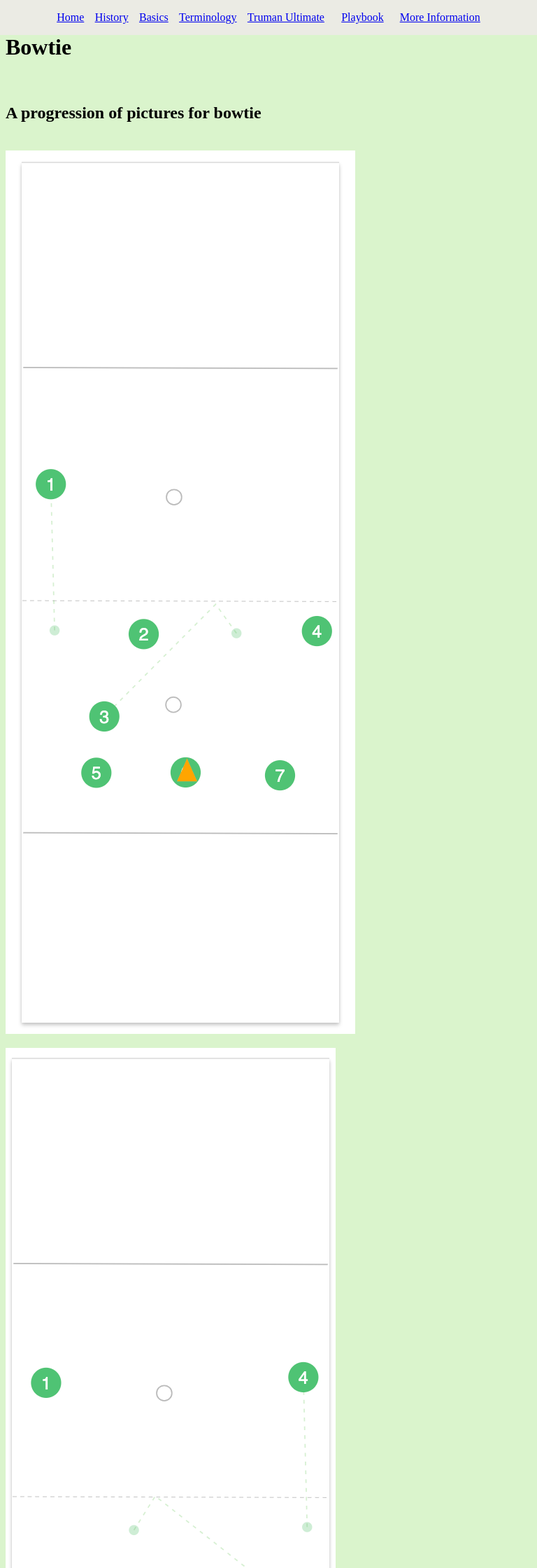
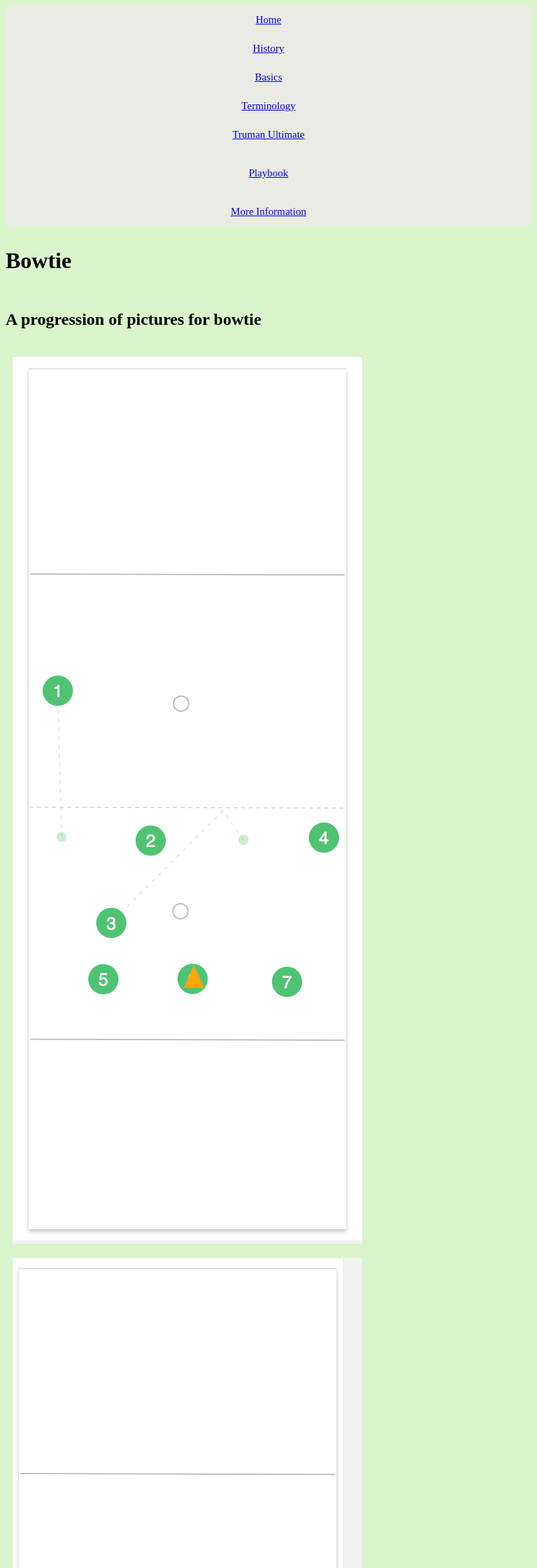
Before and after one commit to eileenfinley/project1, a PHP site: page /page6.html in a window 768 px wide. Shown: the top 2240 px of the page at 70% size. Run offline with PHP 8.4, Linux system fonts and the light colour scheme.

Commit message:
responsive navbar + adjusted pictures

```diff
--- a/mobile.css
+++ b/mobile.css
@@ -1,6 +1,6 @@
 @media (max-width: 769px){
     nav{
-        position: fixed;
+        position: static;
         top: 0;
         left: 0;
         right: 0;
@@ -17,6 +17,11 @@
 
     nav *{
         display: inline;
+    }
+
+    .topnav a{
+        display: block;
+        padding: 12px;
     }
 
     .dropdown .dropbtn {
@@ -72,7 +77,7 @@
 
     .grid-container{
         display: grid;
-        gap: 20px;
+        gap: 10px;
         grid-template-areas:
         'topnav, topnav, topnav'
         'header, header, header'
@@ -119,6 +124,19 @@
       font-size: 16px;
     }
 
+    .container-plays{
+      display: flex;
+      flex-wrap: wrap;
+    }
+
+    .container-plays > div{
+      background-color: #f1f1f1;
+      width: 500px;
+      margin: 10px;
+      line-height: 20px;
+      font-size: 16px;
+    }
+
     img{
         max-width: 100%;
     }
--- a/page1.html
+++ b/page1.html
@@ -1,6 +1,8 @@
 <!DOCTYPE html>
 <html lang ="en">
-<link rel = "stylesheet" href = "style.css">
+<link rel = "stylesheet" href = "style.css" media = "screen and (min-width:769px)"/>
+<link rel = "stylesheet" href = "mobile.css" media = "screen and (max-width: 480px)"/>
+<link rel = "stylesheet" href = "tablet.css" media = "screen and (min-width:481px) and (max-width:768px)"/>
 
 <html>
     <head>
--- a/page2.html
+++ b/page2.html
@@ -1,6 +1,8 @@
 <!DOCTYPE html>
 <html lang ="en">
-<link rel = "stylesheet" href = "style.css">
+<link rel = "stylesheet" href = "style.css" media = "screen and (min-width:769px)"/>
+<link rel = "stylesheet" href = "mobile.css" media = "screen and (max-width: 480px)"/>
+<link rel = "stylesheet" href = "tablet.css" media = "screen and (min-width:481px) and (max-width:768px)"/>
 
 <html>
     <head>
--- a/page3.html
+++ b/page3.html
@@ -1,6 +1,8 @@
 <!DOCTYPE html>
 <html lang ="en">
-<link rel = "stylesheet" href = "style.css">
+<link rel = "stylesheet" href = "style.css" media = "screen and (min-width:769px)"/>
+<link rel = "stylesheet" href = "mobile.css" media = "screen and (max-width: 480px)"/>
+<link rel = "stylesheet" href = "tablet.css" media = "screen and (min-width:481px) and (max-width:768px)"/>
 
 <html>
     <head>
--- a/page5.html
+++ b/page5.html
@@ -1,6 +1,8 @@
 <!DOCTYPE html>
 <html lang ="en">
-<link rel = "stylesheet" href = "style.css"/>
+<link rel = "stylesheet" href = "style.css" media = "screen and (min-width:769px)"/>
+<link rel = "stylesheet" href = "mobile.css" media = "screen and (max-width: 480px)"/>
+<link rel = "stylesheet" href = "tablet.css" media = "screen and (min-width:481px) and (max-width:768px)"/>
 
 <html>
     <head>
--- a/page6.html
+++ b/page6.html
@@ -1,6 +1,8 @@
 <!DOCTYPE html>
 <html lang ="en">
-<link rel = "stylesheet" href = "style.css">
+<link rel = "stylesheet" href = "style.css" media = "screen and (min-width:769px)"/>
+<link rel = "stylesheet" href = "mobile.css" media = "screen and (max-width: 480px)"/>
+<link rel = "stylesheet" href = "tablet.css" media = "screen and (min-width:481px) and (max-width:768px)"/>
 
 <html>
     <head>
@@ -33,11 +35,20 @@
             </div>
 
             <h2>A progression of pictures for bowtie</h2>
-            <img src = "bowtie1.png" alt = "first step of bowtie"/>
-            <img src = "bowtie2.png" alt = "second step of bowtie"/>
-            <img src = "bowtie3.png" alt = "third step of bowtie"/>
-            <img src = "bowtie4.png" alt = "forth step of bowtie"/>
-        </div>
+            <div class = "container-plays">
+                <div class = "a">
+                  <img src = "bowtie1.png" alt = "first step of bowtie"/>
+                </div>
+                <div class = "b">
+                  <img src = "bowtie2.png" alt = "second step of bowtie"/>
+                </div>
+                <div class = "c">
+                    <img src = "bowtie3.png" alt = "third step of bowtie"/>
+                </div>
+                <div class = "d">
+                    <img src = "bowtie4.png" alt = "forth step of bowtie"/>
+                </div>
+            </div>
 
     </body>
 </html>
--- a/page9.html
+++ b/page9.html
@@ -1,6 +1,8 @@
 <!DOCTYPE html>
 <html lang ="en">
-<link rel = "stylesheet" href = "style.css">
+<link rel = "stylesheet" href = "style.css" media = "screen and (min-width:769px)"/>
+<link rel = "stylesheet" href = "mobile.css" media = "screen and (max-width: 480px)"/>
+<link rel = "stylesheet" href = "tablet.css" media = "screen and (min-width:481px) and (max-width:768px)"/>
 
 <html>
     <head>
--- a/style.css
+++ b/style.css
@@ -121,6 +121,19 @@ caption{
   font-size: 16px;
 }
 
+.container-plays{
+  display: flex;
+  flex-wrap: wrap;
+}
+
+.container-plays > div{
+  background-color: #f1f1f1;
+  width: 500px;
+  margin: 10px;
+  line-height: 20px;
+  font-size: 16px;
+}
+
 figure{
   transform: skew(20deg);
 }
--- a/tablet.css
+++ b/tablet.css
@@ -1,25 +1,30 @@
 @media (min-width:481px) and (max-width:768px){
     nav{
-        position: fixed;
+        position: static;
         top: 0;
         left: 0;
         right: 0;
         height: 100%;
         width: 100%;
         display: flex;
+        flex-direction: column;
         align-items: center;
         justify-content: center;
         background-color: rgba(238, 234, 234, 0.829);
-
-        font-size: 10px;
+        font-size: 15px;
     }
 
     nav *{
         display: inline;
     }
 
+    .topnav a{
+      display: block;
+      padding: 12px;
+    }
+
     .dropdown .dropbtn {
-        font-size: 10px;
+        font-size: 15px;
         border: none;
         outline: none;
         color: white;
@@ -71,7 +76,7 @@
 
     .grid-container{
         display: grid;
-        gap: 20px;
+        gap: 10px;
         grid-template-areas:
         'topnav, topnav, topnav'
         'header, header, header'
@@ -118,6 +123,19 @@
       font-size: 16px;
     }
 
+    .container-plays{
+      display: flex;
+      flex-wrap: wrap;
+    }
+
+    .container-plays > div{
+      background-color: #f1f1f1;
+      width: 500px;
+      margin: 10px;
+      line-height: 20px;
+      font-size: 16px;
+    }
+
     img{
         max-width: 100%;
     }
```
Also changed, not shown: page4.html (+6 -4 lines), page7.html (+14 -5 lines), page8.html (+17 -5 lines), script.js (+25 -10 lines).
